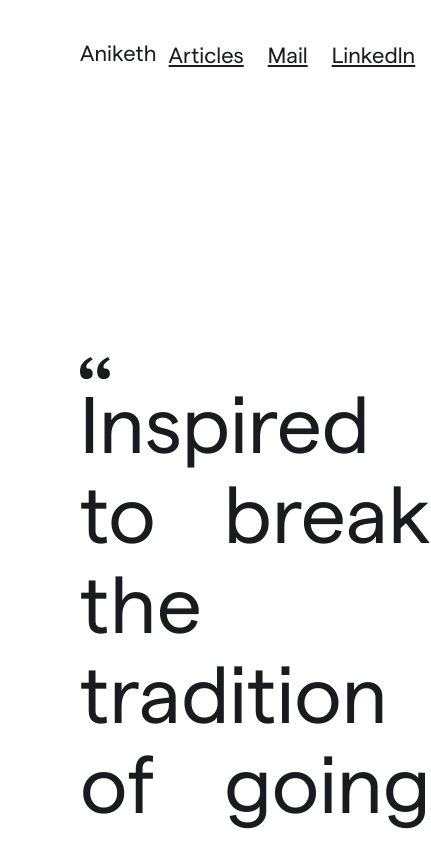
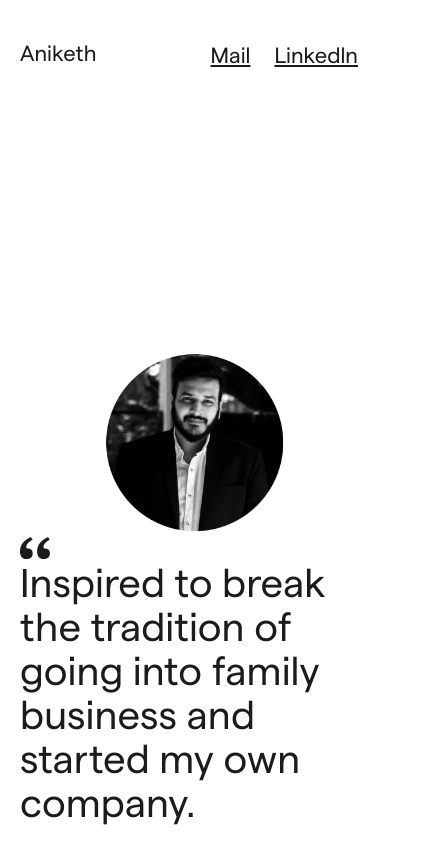
Before and after one commit to kchandawat/aniketh, a Next.js app: page / in a window 390 px wide. Shown: the top 844 px of the page, 431 px wide, since content can reach past the window. Built offline with nearby package versions, Linux system fonts and the light colour scheme.

Commit message:
responsive 1

```diff
--- a/pages/index.js
+++ b/pages/index.js
@@ -103,7 +103,13 @@ const Blog = (props) => {
 };
 export default function Home() {
   return (
-    <Flex bg="#fff" flexDirection="column" p={10} px={20} w="100%">
+    <Flex
+      bg="#fff"
+      flexDirection="column"
+      p={10}
+      px={{ base: 5, md: 20 }}
+      w="100%"
+    >
       {/* Head */}
       <Flex as="nav" justifyContent="space-between">
         <Flex>
@@ -118,17 +124,6 @@ export default function Home() {
           </Heading>
         </Flex>
         <Flex>
-          <Link
-            color="brand.200"
-            fontFamily="Matter"
-            fontStyle="normal"
-            fontWeight="400"
-            fontSize="22px"
-            style={{ textDecoration: "underline" }}
-            px={3}
-          >
-            Articles
-          </Link>
           <Link
             color="brand.200"
             fontFamily="Matter"
@@ -154,7 +149,18 @@ export default function Home() {
         </Flex>
       </Flex>
       <Flex flexDirection="column" mt="280px">
-        <Flex as="section" maxWidth="1600px">
+        <Flex
+          as="section"
+          maxWidth="1600px"
+          flexDirection={{ base: "column", lg: "row" }}
+        >
+          <Flex
+            align="center"
+            justify="center"
+            display={{ base: "flex", lg: "none" }}
+          >
+            <Image width="180px" height="180px" src="/aniketh-jain.png" />
+          </Flex>
           <Flex flexDirection="column">
             <QuoteIcon
               color={useColorModeValue("brand.200", "gray.600")}
@@ -163,32 +169,36 @@ export default function Home() {
             <Text
               color="brand.200"
               fontFamily="Matter"
-              lineHeight="90px"
+              lineHeight={{ base: "44px", md: "66px", lg: "90px" }}
               fontStyle="normal"
               fontWeight="400"
-              fontSize="80px"
-              textAlign="justify"
-              maxWidth="1200px"
+              fontSize={{ base: "40px", md: "60px", lg: "80px" }}
+              textAlign={{ base: "left", xl: "justify" }}
             >
               Inspired to break the tradition of going into family business and
               started my own company.
             </Text>
           </Flex>{" "}
-          <Flex align="center" ml="100px">
+          <Flex
+            align="center"
+            ml="100px"
+            display={{ base: "none", lg: "flex" }}
+          >
             <Image width="300px" height="300px" src="/aniketh-jain.png" />
           </Flex>
         </Flex>
 
         <Flex flexDirection="row" mt={20}>
           <Text
+            display="block"
             color="brand.200"
             fontFamily="Matter"
-            lineHeight="44px"
+            lineHeight={{ base: "28px", lg: "44px" }}
             maxWidth="900px"
             fontStyle="normal"
             fontWeight="400"
             textAlign="justify"
-            fontSize="28px"
+            fontSize={{ base: "20px", md: "24px", lg: "28px" }}
           >
             Dare to change is the vision I truly believe in and am passionate
             about transforming startups to help them achieve their true
@@ -244,11 +254,11 @@ export default function Home() {
           color="brand.200"
           borderBottom="2px solid  white"
           fontFamily="Matter"
-          lineHeight="44px"
+          lineHeight={{ base: "28px", lg: "44px" }}
           fontStyle="italic"
           fontWeight="400"
           textAlign="justify"
-          fontSize="24px"
+          fontSize={{ base: "18px", lg: "24px" }}
           _hover={{
             backgroundImage:
               "-webkit-gradient(linear, left top, left bottom, from(#FEF5DF), to(#FEF5DF))",
```
